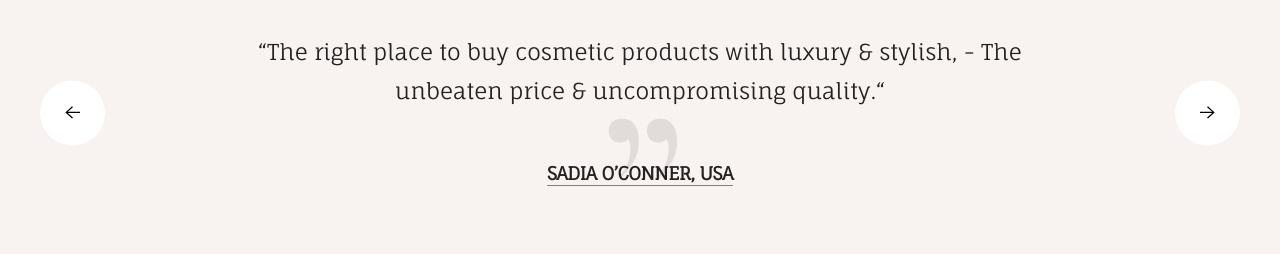
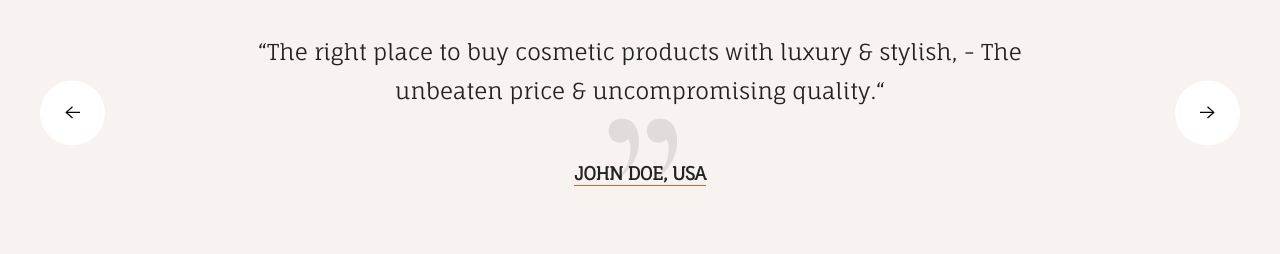
Before and after one commit to ywang187/111, a plain HTML site: page distributor.html in a window 1280 px wide. Shown: the part 4019-4273 px from the top of the page. Drawn offline with Linux system fonts and the light colour scheme.

Commit message:
Update distributor.html

```diff
--- a/distributor.html
+++ b/distributor.html
@@ -187,17 +187,17 @@
                             <ul class="uk-slider-items uk-grid uk-child-width-1-1">
                                 <li>
                                     <blockquote>
-                                        <p data-uk-slideshow-parallax="x: 300,-300">“The right place to buy cosmetic products with luxury & stylish, - The unbeaten price & uncompromising quality.“</p><cite data-uk-slideshow-parallax="x: 200,-200">Sadia O’Conner, USA</cite>
+                                        <p data-uk-slideshow-parallax="x: 300,-300">“The right place to buy cosmetic products with luxury & stylish, - The unbeaten price & uncompromising quality.“</p><cite data-uk-slideshow-parallax="x: 200,-200">John Doe, USA</cite>
                                     </blockquote>
                                 </li>
                                 <li>
                                     <blockquote>
-                                        <p data-uk-slideshow-parallax="x: 300,-300">“The right place to buy cosmetic products with luxury & stylish, - The unbeaten price & uncompromising quality.“</p><cite data-uk-slideshow-parallax="x: 200,-200">Sadia O’Conner, USA</cite>
+                                        <p data-uk-slideshow-parallax="x: 300,-300">“The right place to buy cosmetic products with luxury & stylish, - The unbeaten price & uncompromising quality.“</p><cite data-uk-slideshow-parallax="x: 200,-200">XYZ, Nigeria</cite>
                                     </blockquote>
                                 </li>
                                 <li>
                                     <blockquote>
-                                        <p data-uk-slideshow-parallax="x: 300,-300">“The right place to buy cosmetic products with luxury & stylish, - The unbeaten price & uncompromising quality.“</p><cite data-uk-slideshow-parallax="x: 200,-200">Sadia O’Conner, USA</cite>
+                                        <p data-uk-slideshow-parallax="x: 300,-300">“The right place to buy cosmetic products with luxury & stylish, - The unbeaten price & uncompromising quality.“</p><cite data-uk-slideshow-parallax="x: 200,-200">ABC, South Africa</cite>
                                     </blockquote>
                                 </li>
                             </ul>
```
